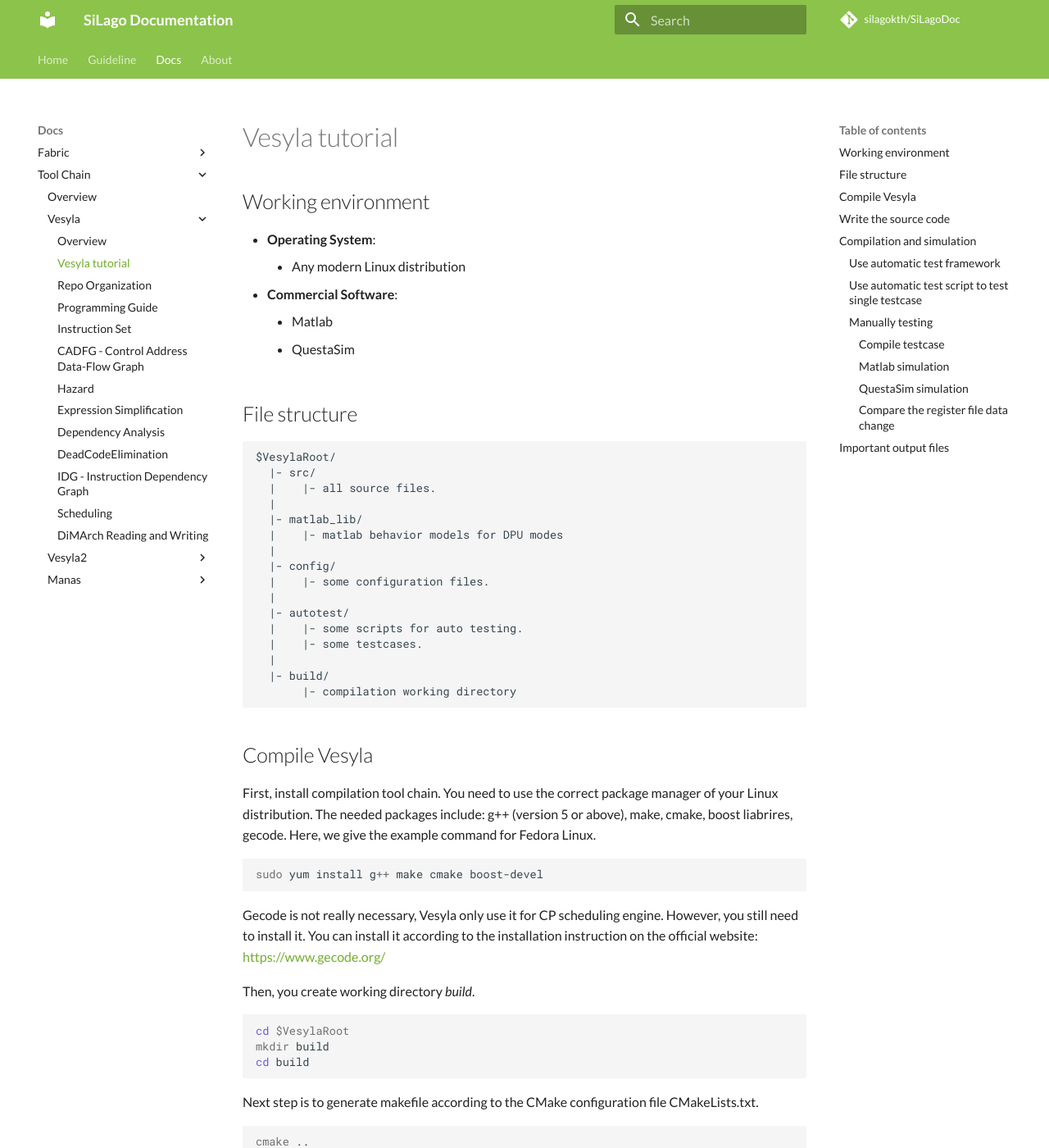
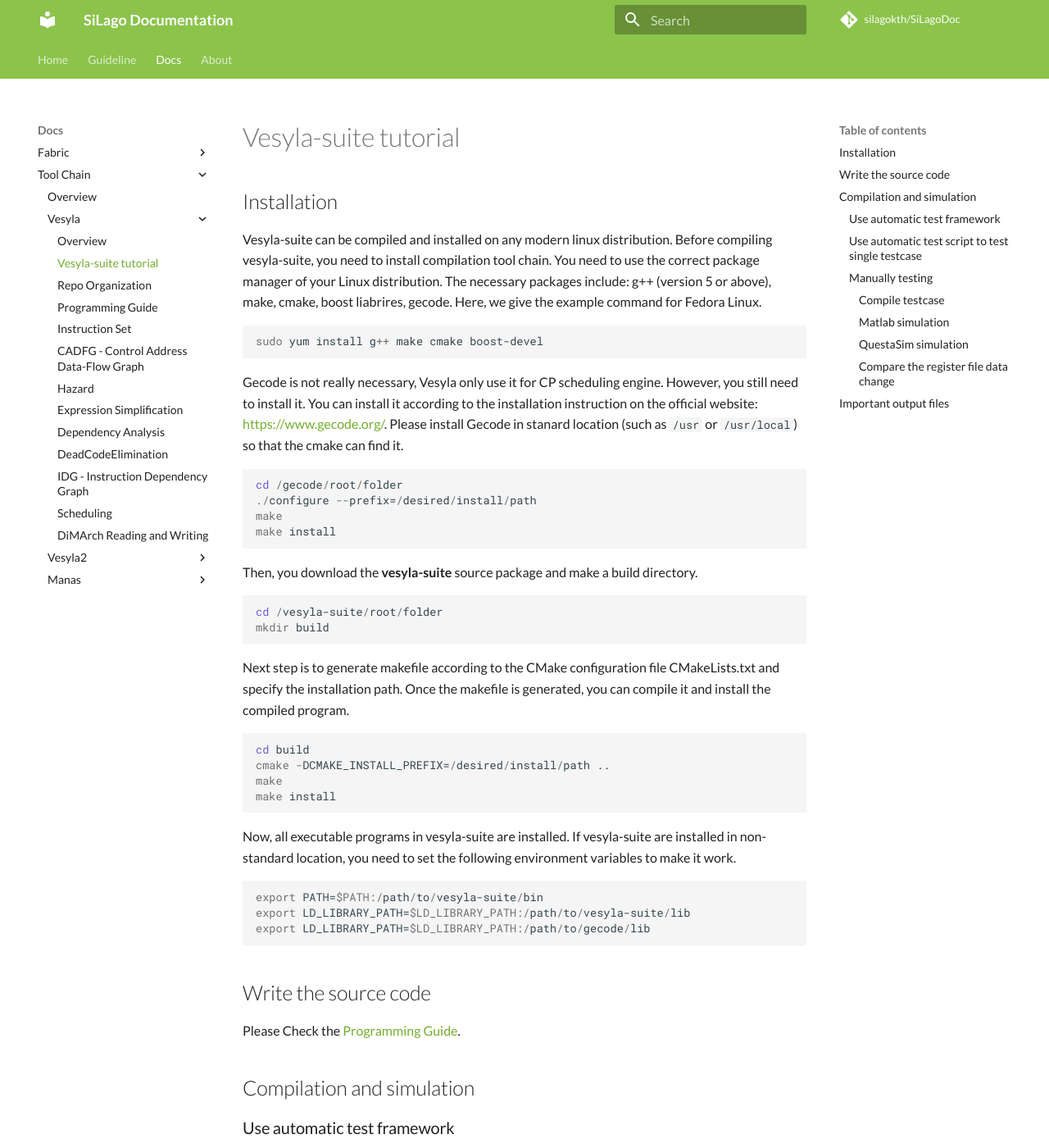
Before and after one commit to silagokth/SiLagoDoc, an MkDocs documentation site: the page built from docs/Docs/ToolChain/Vesyla/Tutorial.md, in a window 1280 px wide and 1400 px high. Shown: the whole window at 82% size. Built offline with MkDocs 1.6.1 and Material for MkDocs 9.7.7, drawn with Linux system fonts in a browser that asks for light colours; comment, search, counter and statistics services are not loaded; some of the changed text lies outside the part shown.

Commit message:
update installation instructions for vesyla

````diff
--- a/docs/Docs/ToolChain/Vesyla/Tutorial.md
+++ b/docs/Docs/ToolChain/Vesyla/Tutorial.md
@@ -1,65 +1,45 @@
-# Vesyla tutorial
+# Vesyla-suite tutorial
 
-## Working environment
+## Installation
 
-- **Operating System**:
-    - Any modern Linux distribution
-- **Commercial Software**:
-    - Matlab
-    - QuestaSim
-
-## File structure
-
-```
-$VesylaRoot/
-  |- src/
-  |    |- all source files.
-  |
-  |- matlab_lib/
-  |    |- matlab behavior models for DPU modes
-  |
-  |- config/
-  |    |- some configuration files.
-  |
-  |- autotest/
-  |    |- some scripts for auto testing.
-  |    |- some testcases.
-  |
-  |- build/
-       |- compilation working directory
-```
-
-## Compile Vesyla
-
-First, install compilation tool chain. You need to use the correct package manager of your Linux distribution. The needed packages include: g++ (version 5 or above), make, cmake, boost liabrires, gecode. Here, we give the example command for Fedora Linux.
+Vesyla-suite can be compiled and installed on any modern linux distribution. Before compiling vesyla-suite, you need to install compilation tool chain. You need to use the correct package manager of your Linux distribution. The necessary packages include: g++ (version 5 or above), make, cmake, boost liabrires, gecode. Here, we give the example command for Fedora Linux.
 
 ```tcl
 sudo yum install g++ make cmake boost-devel
 ```
 
-Gecode is not really necessary, Vesyla only use it for CP scheduling engine. However, you still need to install it. You can install it according to the installation instruction on the official website: [https://www.gecode.org/](https://www.gecode.org/)
-
-Then, you create working directory *build*.
+Gecode is not really necessary, Vesyla only use it for CP scheduling engine. However, you still need to install it. You can install it according to the installation instruction on the official website: [https://www.gecode.org/](https://www.gecode.org/). Please install Gecode in stanard location (such as `/usr` or `/usr/local`) so that the cmake can find it.
 
 ```tcl
-cd $VesylaRoot
-mkdir build
-cd build
+cd /gecode/root/folder
+./configure --prefix=/desired/install/path
+make
+make install
 ```
 
-Next step is to generate makefile according to the CMake configuration file CMakeLists.txt.
+Then, you download the **vesyla-suite** source package and make a build directory.
 
 ```tcl
-cmake ..
+cd /vesyla-suite/root/folder
+mkdir build
 ```
 
-Now, it's time to compile vesyla.
+Next step is to generate makefile according to the CMake configuration file CMakeLists.txt and specify the installation path. Once the makefile is generated, you can compile it and install the compiled program.
 
 ```tcl
+cd build
+cmake -DCMAKE_INSTALL_PREFIX=/desired/install/path ..
 make
+make install
 ```
 
-After a while, the executable file named as "vesyla" should appear in the *build* directory.
+Now, all executable programs in vesyla-suite are installed. If vesyla-suite are installed in non-standard location, you need to set the following environment variables to make it work.
+
+```tcl
+export PATH=$PATH:/path/to/vesyla-suite/bin
+export LD_LIBRARY_PATH=$LD_LIBRARY_PATH:/path/to/vesyla-suite/lib
+export LD_LIBRARY_PATH=$LD_LIBRARY_PATH:/path/to/gecode/lib
+```
 
 ## Write the source code
 
````
